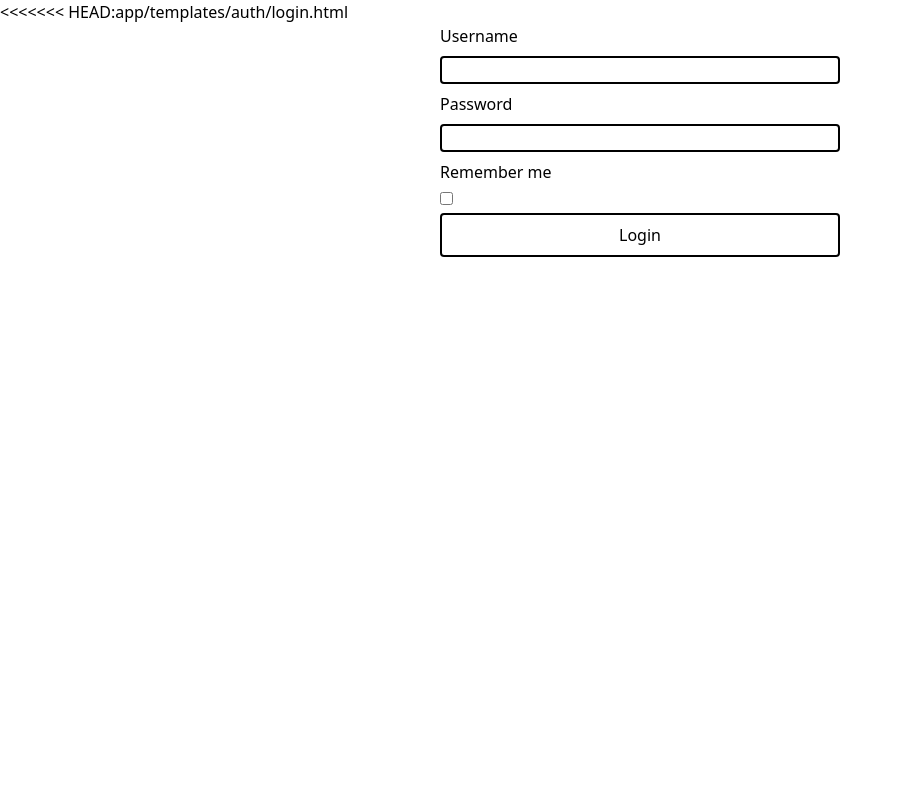
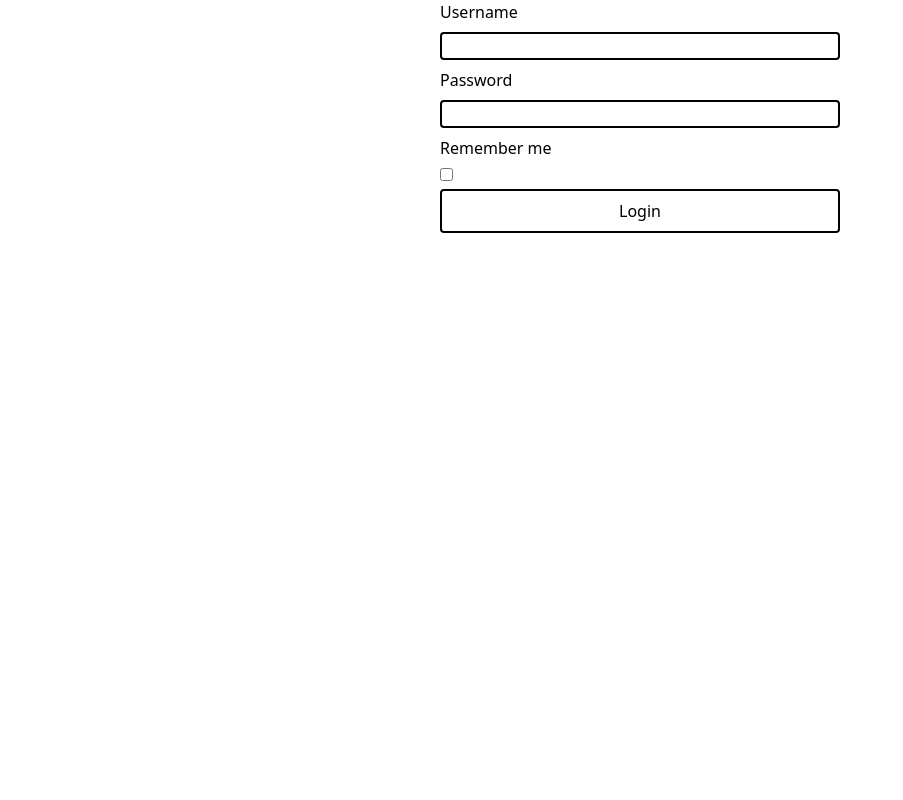
Before and after one commit to HannanAFC/movie-recommendation-system, a Flask app: page /auth/login in a window 1280 px wide. Shown: the whole page, without its empty margins (0-903 px from the left). Run offline with Flask 3, Linux system fonts and the light colour scheme; style sheets or scripts are compiled from the project's sources; parts of the project's set-up code (start-up, migrations or seed data) failed here and were passed over; some libraries are stand-ins or nearby versions.

Commit message:
Fix issues from merge.

```diff
--- a/app/templates/auth/login.html
+++ b/app/templates/auth/login.html
@@ -1,4 +1,3 @@
-<<<<<<< HEAD:app/templates/auth/login.html
 {% extends "base.html" %}
 {% block content %}
 <form action="" method="post" id="login-form" class="flex flex-col max-w-100 mx-auto gap-2">
@@ -30,22 +29,3 @@
     });
 </script>
 {% endblock %}
-=======
-<!DOCTYPE html>
-<html lang="en">
-<head>
-    <meta charset="UTF-8">
-    <meta name="viewport" content="width=device-width, initial-scale=1.0">
-    <title>Login</title>
-</head>
-<body>
-    <form action="/login" method="post">
-        <label for="username">Username</label>
-        <input type="text" name="username" id="username">
-        <label for="password">Password</label>
-        <input type="password" name="password" id="password">
-        <button type="submit">Login</button>
-    </form>
-</body>
-</html>
->>>>>>> origin/Backend:app/frontend/templates/auth/login.html
```
Also changed, not shown: migrations/versions/005a9b143a34_change_tmdb_id_to_movie_id.py (deleted, +0 -35 lines), 1 other file.
